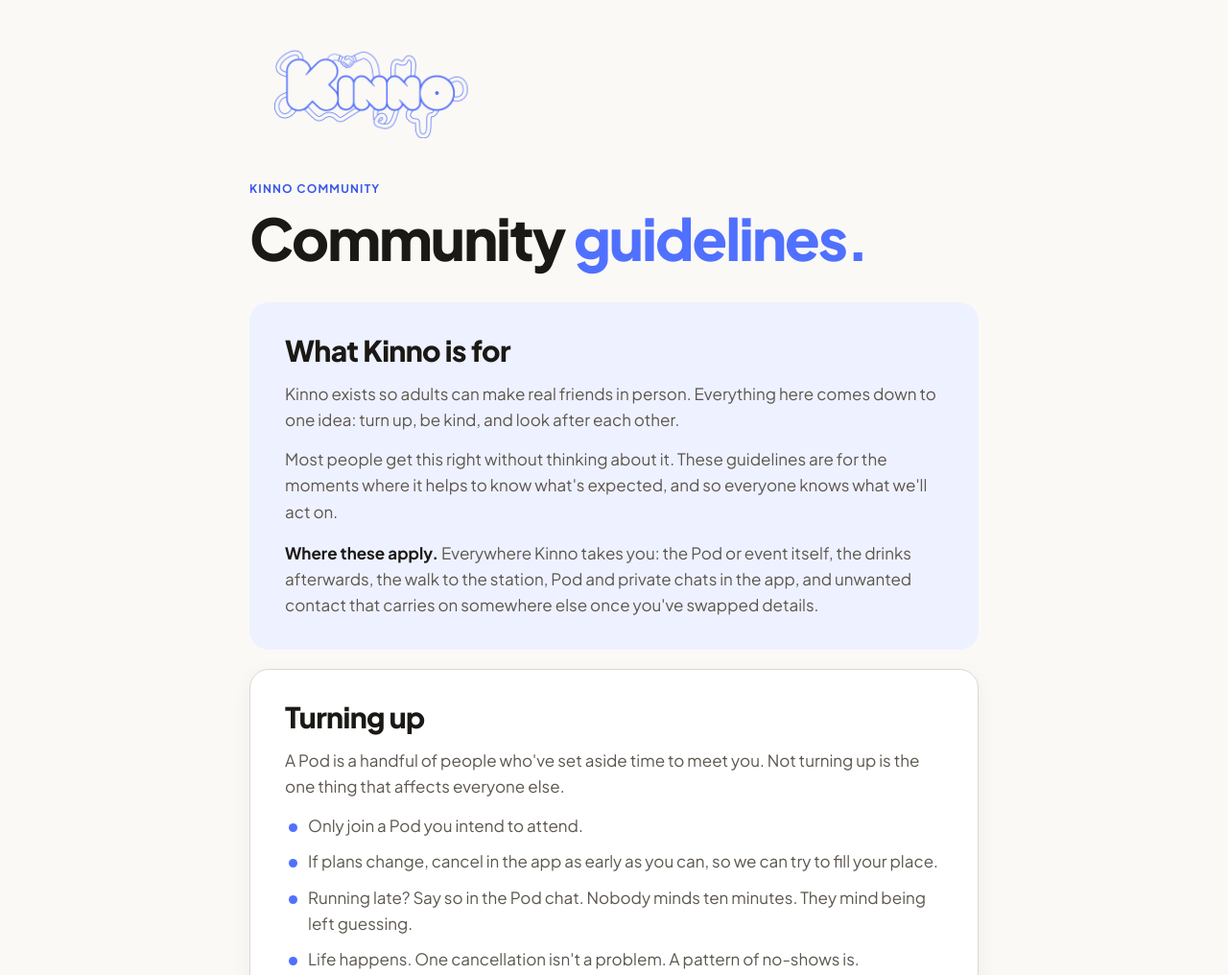
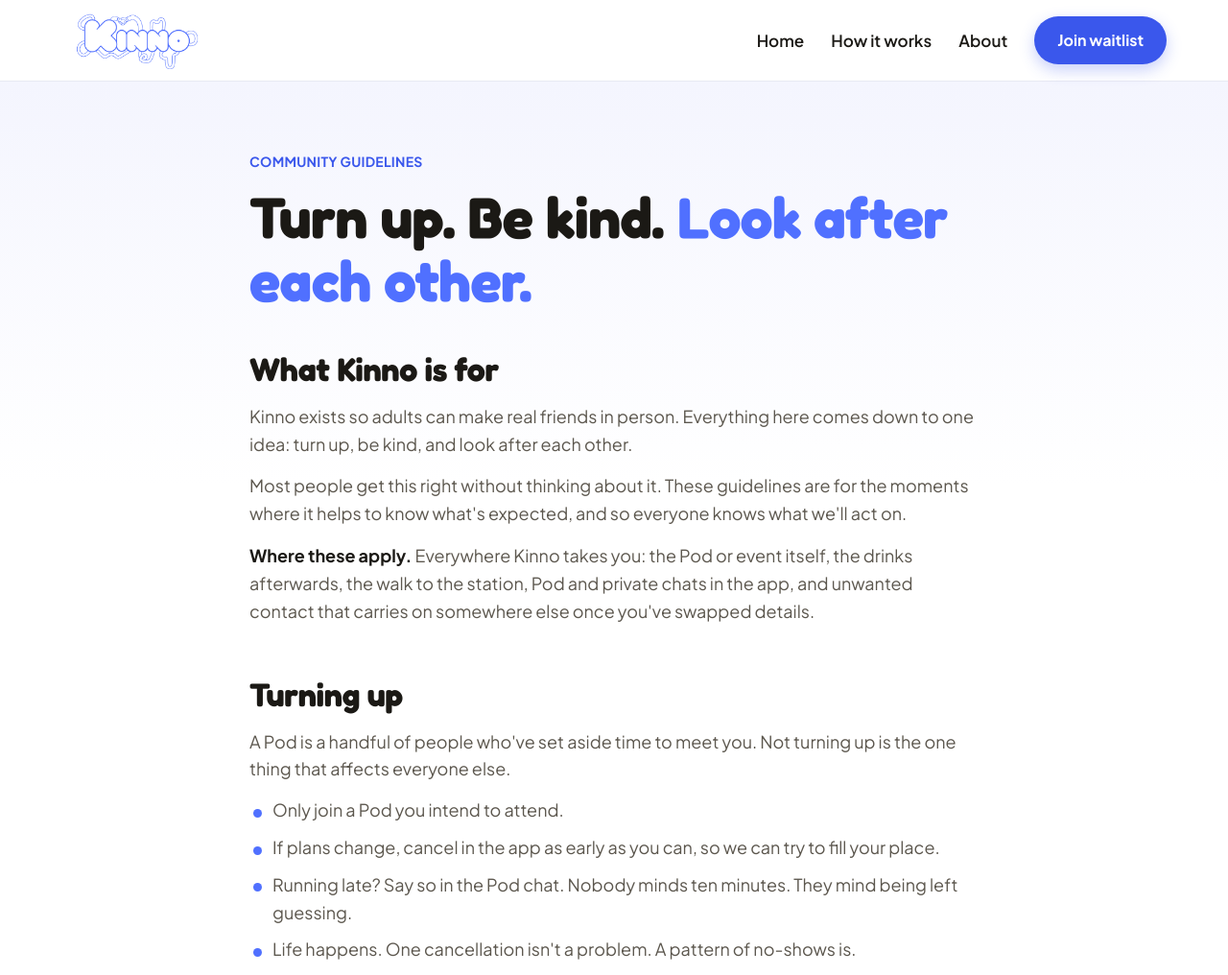
Before and after one commit to lucy123-dotcom/kinno-website, a plain HTML site: page community-guidelines/index.html in a window 1280 px wide. Shown: the top 1016 px of the page at 96% size. Drawn offline with Linux system fonts and the light colour scheme.

Commit message:
Match community guidelines page to the live site's look
Co-Authored-By: Claude Sonnet 5.5 <noreply@anthropic.com>
Claude-Session: https://claude.ai/code/session_01N154Q1sqKzfYL7XMSdLPGr

```diff
--- a/community-guidelines/index.html
+++ b/community-guidelines/index.html
@@ -7,7 +7,7 @@
   <meta name="description" content="What Kinno is for, and what we expect from everyone who turns up: be kind, and look after each other." />
   <link rel="preconnect" href="https://fonts.googleapis.com" />
   <link rel="preconnect" href="https://fonts.gstatic.com" crossorigin />
-  <link href="https://fonts.googleapis.com/css2?family=Plus+Jakarta+Sans:wght@400;500;600;700;800&display=swap" rel="stylesheet" />
+  <link href="https://fonts.googleapis.com/css2?family=Fredoka:wght@600;700&family=Plus+Jakarta+Sans:wght@400;500;600;700;800&display=swap" rel="stylesheet" />
   <style>
     * { margin: 0; padding: 0; box-sizing: border-box; }
 
@@ -15,73 +15,91 @@
       --kinno-blue: #5070FF;
       --deep-blue: #3A57EC;
       --faint-blue: #EEF1FF;
-      --cream: #FBF9F5;
-      --white: #FFFFFF;
-      --stone: #DED9CD;
       --ink: #1B1915;
       --warm-grey: #5C574E;
-      --soft-grey: #706A5D;
-      --shadow-navy: 31, 47, 118;
+      --line: #E8E9F3;
     }
 
     body {
-      background: var(--cream);
+      background: #FFFFFF;
       color: var(--warm-grey);
       font-family: 'Plus Jakarta Sans', -apple-system, BlinkMacSystemFont, 'Segoe UI', sans-serif;
-      font-size: 17px;
+      font-size: 18px;
       line-height: 1.6;
-      padding: 32px 20px 72px;
       -webkit-font-smoothing: antialiased;
     }
 
-    header, main, footer { max-width: 760px; margin: 0 auto; }
+    .site-header {
+      background: #FFFFFF;
+      border-bottom: 1px solid var(--line);
+    }
 
-    header { margin-bottom: 36px; }
-    header a.logo { display: inline-block; }
-    header img { width: min(240px, 60vw); height: auto; display: block; }
+    .nav {
+      max-width: 1200px;
+      margin: 0 auto;
+      padding: 12px 24px;
+      display: flex;
+      align-items: center;
+      justify-content: space-between;
+      gap: 16px;
+    }
+
+    .nav .logo img { width: 150px; height: auto; display: block; }
+
+    .nav ul { list-style: none; display: flex; align-items: center; gap: 28px; margin: 0; }
+    .nav li { margin: 0; padding: 0; }
+    .nav li::before { content: none; }
+
+    .nav a.link {
+      color: var(--ink);
+      font-weight: 600;
+      font-size: 17px;
+      text-decoration: none;
+    }
+    .nav a.link:hover { color: var(--deep-blue); }
+
+    .nav a.cta {
+      display: inline-block;
+      background: var(--deep-blue);
+      color: #FFFFFF;
+      font-weight: 700;
+      font-size: 16px;
+      padding: 12px 24px;
+      border-radius: 999px;
+      text-decoration: none;
+      box-shadow: 0 6px 16px rgba(58, 87, 236, 0.28);
+    }
+    .nav a.cta:hover { background: #2D47CC; color: #FFFFFF; }
+
+    .page {
+      background: linear-gradient(180deg, #F4F5FE 0%, #FFFFFF 420px);
+      padding: 72px 20px 96px;
+    }
+
+    main { max-width: 760px; margin: 0 auto; }
 
     .eyebrow {
-      font-size: 12px;
+      font-size: 14px;
       font-weight: 700;
-      letter-spacing: 0.1em;
+      letter-spacing: 0.02em;
       text-transform: uppercase;
       color: var(--deep-blue);
-      margin: 36px 0 10px;
-    }
-
-    h1 {
-      font-size: clamp(38px, 7vw, 60px);
-      font-weight: 800;
-      color: var(--ink);
-      letter-spacing: -0.03em;
-      line-height: 1.05;
-    }
-
-    h1 .hl { color: var(--kinno-blue); }
-
-    h2 {
-      font-size: clamp(24px, 4vw, 30px);
-      font-weight: 800;
-      color: var(--ink);
-      letter-spacing: -0.02em;
-      line-height: 1.15;
       margin-bottom: 14px;
     }
 
-    section {
-      background: var(--white);
-      border: 1px solid var(--stone);
-      border-radius: 20px;
-      padding: 28px 24px;
-      margin-bottom: 20px;
-      box-shadow: 0 6px 20px rgba(var(--shadow-navy), 0.06);
+    h1, h2 {
+      font-family: 'Fredoka', 'Plus Jakarta Sans', sans-serif;
+      font-weight: 700;
+      color: var(--ink);
+      letter-spacing: -0.01em;
     }
 
-    section.intro {
-      background: var(--faint-blue);
-      border-color: transparent;
-      box-shadow: none;
-    }
+    h1 { font-size: clamp(38px, 6.5vw, 60px); line-height: 1.1; margin-bottom: 40px; }
+    h1 .hl { color: var(--kinno-blue); }
+
+    h2 { font-size: clamp(26px, 4vw, 34px); line-height: 1.2; margin-bottom: 14px; }
+
+    section { margin-bottom: 52px; }
 
     p { margin-bottom: 14px; }
     p:last-child { margin-bottom: 0; }
@@ -92,7 +110,7 @@
       content: "";
       position: absolute;
       left: 4px;
-      top: 0.65em;
+      top: 0.7em;
       width: 9px;
       height: 9px;
       border-radius: 50%;
@@ -101,34 +119,45 @@
 
     strong { font-weight: 700; color: var(--ink); }
 
-    a { color: var(--deep-blue); font-weight: 600; }
-    a:hover { color: #2D47CC; }
+    main a { color: var(--deep-blue); font-weight: 600; }
+    main a:hover { color: #2D47CC; }
 
     footer {
-      margin-top: 40px;
+      border-top: 1px solid var(--line);
+      padding: 28px 20px;
       text-align: center;
       font-size: 14px;
     }
+    footer a { color: var(--deep-blue); font-weight: 600; text-decoration: none; }
 
-    @media (min-width: 600px) {
-      body { padding-top: 48px; }
-      section { padding: 32px 36px; }
+    @media (max-width: 640px) {
+      .nav ul li:not(:last-child) { display: none; }
+      .page { padding-top: 48px; }
     }
   </style>
 </head>
 <body>
 
-  <header>
-    <a class="logo" href="/"><img src="/Kinno_logo.png" alt="Kinno" /></a>
-    <p class="eyebrow">Kinno community</p>
-    <h1>Community <span class="hl">guidelines.</span></h1>
+  <header class="site-header">
+    <nav class="nav" aria-label="Main">
+      <a class="logo" href="/"><img src="/Kinno_logo.png" alt="Kinno" /></a>
+      <ul>
+        <li><a class="link" href="/">Home</a></li>
+        <li><a class="link" href="/how-it-works">How it works</a></li>
+        <li><a class="link" href="/about">About</a></li>
+        <li><a class="cta" href="/#waitlist">Join waitlist</a></li>
+      </ul>
+    </nav>
   </header>
 
+  <div class="page">
   <main>
+    <p class="eyebrow">Community guidelines</p>
+    <h1>Turn up. Be kind. <span class="hl">Look after each other.</span></h1>
 
-    <section class="intro">
+<section>
       <h2>What Kinno is for</h2>
-      <div class="lede">
+      <div>
         <p>Kinno exists so adults can make real friends in person. Everything here comes down to one idea: turn up, be kind, and look after each other.</p>
         <p>Most people get this right without thinking about it. These guidelines are for the moments where it helps to know what's expected, and so everyone knows what we'll act on.</p>
       </div>
@@ -249,6 +278,7 @@
     </section>
 
   </main>
+  </div>
 
   <footer>
     <a href="/">Back to Kinno</a>
```
